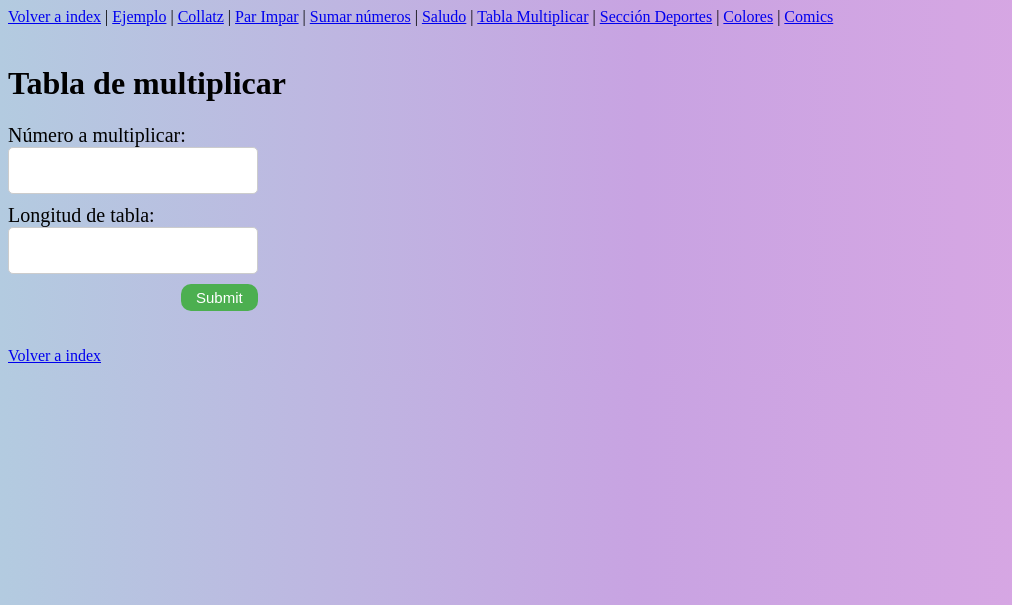
After one commit to PedroFabian43/django, a Django app: page /tabla/ in a window 1280 px wide. The commit adds this page. Shown: the top 605 px of the page, without its empty margins (0-1012 px from the left). Run offline with Django 5.2, Linux system fonts and the light colour scheme.

Commit message:
he creado tablas

```diff
--- /dev/null
+++ b/webinformacion/formularios/static/css/tablas.css
@@ -0,0 +1,78 @@
+.tableMulti {
+    text-align: center;
+    border-collapse: collapse;
+    width: 10%;
+    border: 2px solid black;
+    border-radius: 15px;
+    margin-bottom: 10px;
+}
+th, td {
+    border: 1px solid black;
+    padding: 5px;
+}
+.boton {
+    background-color: #4CAF50; /* verde */
+    color: white;
+    padding: 5px 15px;
+    border: none;           /* quitar borde por defecto */
+    border-radius: 10px;    /* redondear esquinas */
+    cursor: pointer;        /* cambia el cursor al pasar */
+    font-size: 15px;
+    margin-left: 173px;
+}
+.boton:hover {
+    background-color: #409644;  /* color al pasar el mouse */
+}
+.boton2 {
+    background-color: #4CAF50; /* verde */
+    color: white;
+    padding: 5px 15px;
+    border: none;           /* quitar borde por defecto */
+    border-radius: 10px;    /* redondear esquinas */
+    cursor: pointer;        /* cambia el cursor al pasar */
+    font-size: 15px;
+}
+.boton2:hover {
+    background-color: #409644;  /* color al pasar el mouse */
+}
+input {
+    font-size: 25px !important;          /* letra más grande */
+    padding: 8px 10px;        /* altura del input */
+    width: 250px;              /* ancho del input */
+    border-radius: 5px;        /* bordes redondeados */
+    border: 1px solid #ccc;    /* borde gris */
+    box-sizing: border-box;    /* importante para que padding no aumente ancho */
+    margin-bottom: 10px;
+}
+input::-webkit-outer-spin-button,
+input::-webkit-inner-spin-button {
+    -webkit-appearance: none;
+    margin: 0;
+}
+select {
+    font-size: 25px !important;          /* letra más grande */
+    padding: 8px 10px;        /* altura del input */
+    width: 250px;              /* ancho del input */
+    border-radius: 5px;        /* bordes redondeados */
+    border: 1px solid #ffffff;    /* borde gris */
+    box-sizing: border-box;    /* importante para que padding no aumente ancho */
+    margin-bottom: 10px;
+    outline: none;
+    box-shadow: none;
+    background-color: white;
+    -webkit-box-shadow: none;
+}
+option {
+    box-shadow: none;
+    background-color: white;
+}
+select option[disabled] {
+    color: gray;             /* color del placeholder */
+    background-color: white;  /* fondo del placeholder */
+}
+body {
+    background: linear-gradient(to right, #b3cbe0, #c8a3e2, #e0a9e4);
+}
+label {
+    font-size: 20px;
+}
--- a/webinformacion/formularios/templates/paginas/collatz.html
+++ b/webinformacion/formularios/templates/paginas/collatz.html
@@ -41,6 +41,7 @@
     </style>
 </head>
 <body>
+    {% include 'paginas/menu.html' %}
     <h1>Conjetura Collatz</h1>
     <p style="font-size: 20px;">
         La conjetura de Collatz, propuesta por Lothar Collatz en 1937. <br/>
--- a/webinformacion/formularios/templates/paginas/ejemplo.html
+++ b/webinformacion/formularios/templates/paginas/ejemplo.html
@@ -15,6 +15,7 @@
     </style>
 </head>
 <body>
+    {% include 'paginas/menu.html' %}
     <h1>Soy un ejemplo</h1>
     <a href="/">Volver a Index</a><br/>
     <form>
--- a/webinformacion/formularios/templates/paginas/index.html
+++ b/webinformacion/formularios/templates/paginas/index.html
@@ -6,6 +6,7 @@
     <title>Document</title>
 </head>
 <body>
+    {% include 'paginas/menu.html' %}
     <h1>Menú formularios</h1>
     <ul>
         <li>
@@ -23,6 +24,9 @@
         <li>
             <a href="/collatz">Ir a Conjetura de Collatz</a>
         </li>
+        <li>
+            <a href="/tabla">Ir a la tabla de multiplicar</a>
+        </li>
     </ul>
 </body>
 </html>
--- /dev/null
+++ b/webinformacion/formularios/templates/paginas/menu.html
@@ -0,0 +1,13 @@
+<div>
+    <a href="/">Volver a index</a> |
+    <a href="/ejemplo">Ejemplo</a> |
+    <a href="/collatz">Collatz</a> |
+    <a href="/parimpar">Par Impar</a> |
+    <a href="/sumar">Sumar números</a> |
+    <a href="/saludo">Saludo</a> |
+    <a href="/tabla">Tabla Multiplicar</a> |
+    <a href="/deportes">Sección Deportes</a> |
+    <a href="/colores">Colores</a> |
+    <a href="/comics">Comics</a>
+
+</div>
--- a/webinformacion/formularios/templates/paginas/parimpar.html
+++ b/webinformacion/formularios/templates/paginas/parimpar.html
@@ -9,6 +9,7 @@
     href = "{% static 'css/parimpar.css' %}">
 </head>
 <body>
+    {% include 'paginas/menu.html' %}
     <h1>Numeros Par o Impar</h1>
     <a href="/">Volver a index</a><br/>
     <form method="post">
--- a/webinformacion/formularios/templates/paginas/saludo.html
+++ b/webinformacion/formularios/templates/paginas/saludo.html
@@ -6,6 +6,7 @@
     <title>Document</title>
 </head>
 <body>
+    {% include 'paginas/menu.html' %}
     <h1>Saludando!!!</h1>
     <a href="/">Volver a index</a>
     <br>
--- a/webinformacion/formularios/templates/paginas/sumarnumeros.html
+++ b/webinformacion/formularios/templates/paginas/sumarnumeros.html
@@ -7,6 +7,7 @@
     <title>Document</title>
 </head>
 <body>
+    {% include 'paginas/menu.html' %}
     <h1>Sumando números</h1>
     <a href="/">Volver a Index</a><br>
     <form method="post">
--- /dev/null
+++ b/webinformacion/formularios/templates/paginas/tablas.html
@@ -0,0 +1,44 @@
+{% load static %}
+<!DOCTYPE html>
+<html lang="en">
+<head>
+    <meta charset="UTF-8">
+    <meta name="viewport" content="width=device-width, initial-scale=1.0">
+    <title>Tabla de Multoplicar</title>
+    <link rel="stylesheet" href="{% static 'css/tablas.css' %} ">
+</head>
+<body>
+    {% include 'paginas/menu.html' %}
+    <br>
+    <h1>Tabla de multiplicar</h1>
+    <form method="post">
+        {% csrf_token %}
+        <label>Número a multiplicar:</label><br> <input type="number" name="cajanumero" required/><br/>
+        <label>Longitud de tabla:</label> <br><input type="number" name="cajamulti" required/><br/>
+        <button class="boton">Submit</button><br>
+    </form><br>
+    {% if listanumeros %}
+        <table class="tableMulti">
+            <thead>
+                <tr>
+                    <th>OPERACION</th>
+                    <th>RESULTADO</th>
+                </tr>
+            </thead>
+            <tbody>
+                {% for num in listanumeros %}
+                    <tr>
+                        <td>{{num.operacion}} </td>
+                        <td>{{num.resultado}} </td>
+                    </tr>
+                {% endfor %}
+            </tbody>
+        </table>
+        <form>
+            <button class="boton" type="reset">Reset</button>
+        </form>
+    {% endif %}
+    <br>
+    <a href="/">Volver a index</a>
+</body>
+</html>
--- a/webinformacion/formularios/urls.py
+++ b/webinformacion/formularios/urls.py
@@ -11,5 +11,9 @@ urlpatterns = [
     path('saludo/', views.saludo, name='saludo'),
     path('sumar/', views.sumarnumeros, name='sumar'),
     path('parimpar/', views.Parimpar, name='parimpar'),
-    path('collatz/', views.Collatz, name='collatz')
+    path('collatz/', views.Collatz, name='collatz'),
+    path('tabla/', views.tablaMultiplicar, name='tabla'),
+    path('deportes/', views.deportes, name="deporte"),
+    path('colores/', views.colores, name="color"),
+    path('comics/', views.comics, name='comic'),
 ]
--- a/webinformacion/formularios/views.py
+++ b/webinformacion/formularios/views.py
@@ -72,3 +72,127 @@ def Collatz(request):
     else:
         #Sin datos
         return render(request, "paginas/collatz.html")
+
+def tablaMultiplicar(request):
+    if('cajanumero' in request.POST):
+        #Tenemos el dato cogido
+        listamultiplicacion = []
+        numero = int(request.POST['cajanumero'])
+        maximo = int(request.POST['cajamulti'])
+        for i in range(maximo):
+            i = i + 1
+            multi = numero * i
+            operacion = f"{numero} * {i}"
+            listamultiplicacion.append(
+                {
+                    "operacion":operacion,
+                    "resultado":multi,
+                }
+            )
+        informacion = {
+            "listanumeros":listamultiplicacion
+        }
+        return render(request, "paginas/tablas.html", informacion)
+    else:
+        return render(request, "paginas/tablas.html")
+
+def deportes(request):
+    listaDeportes = ["Futbol", "Petanca", "Curling", "Dardos", "Parchis", "Rana", "Voleyball", "Baloncesto"]
+    if('selectdeporte' in request.POST):
+        deporte = request.POST['selectdeporte']
+        informacion = {
+            "listadeportes": listaDeportes,
+            "deporte": deporte
+        }
+        return render(request, "paginas/deportes.html", informacion)
+    else:
+        informacion = {
+            "listadeportes": listaDeportes
+        }
+        return render(request, "paginas/deportes.html", informacion)
+
+def colores(request):
+    listaColores = [
+        {
+            "color":"Rojo",
+            "valor":"red"
+        },
+        {
+            "color":"Verde",
+            "valor":"green"
+        },
+        {
+            "color":"Azul",
+            "valor":"blue"
+        },
+        {
+            "color":"Amarillo",
+            "valor":"yellow"
+        },
+        {
+            "color":"Morado",
+            "valor":"purple"
+        },
+        {
+            "color":"Rosa",
+            "valor":"pink"
+        },
+        {
+            "color":"Gris",
+            "valor":"grey"
+        },
+    ]
+    if('selectcolor' in request.POST):
+        color = request.POST['selectcolor']
+        informacion = {
+            "listacolores":listaColores,
+            "color":color
+        }
+        return render(request, "paginas/colores.html", informacion)
+    else:
+        informacion = {
+            "listacolores": listaColores
+        }
+        return render(request, "paginas/colores.html", informacion)
+
+def comics(request):
+    listaComics = [
+        {
+            "index": 0,
+            "titulo": "Spiderman",
+            "imagen": "https://elcoleccionistacomics.com/60266-medium_default/spiderman-de-todd-mcfarlane-vol1-de-6.jpg"
+        },
+        {
+            "index": 1,
+            "titulo": "Spawn",
+            "imagen": "https://m.media-amazon.com/images/I/91hZO1pjAoL._AC_UF1000,1000_QL80_.jpg"
+        },
+        {
+            "index": 2,
+            "titulo": "Wolverine",
+            "imagen": "https://www.kamekame.es/53918-large_default/marvel-omnibus-dinastia-de-x-potencias-de-x-comic.jpg"
+        },
+        {
+            "index": 3,
+            "titulo": "Wolverine",
+            "imagen": "https://www.kamekame.es/53918-large_default/marvel-omnibus-dinastia-de-x-potencias-de-x-comic.jpg"
+        },
+        {
+            "index": 4,
+            "titulo": "Asterix y Obelix",
+            "imagen": "https://comicsbarcelona.com/wp-content/uploads/2015/11/127913-Asterix-2.-La-Hoz-de-Oro.jpg"
+        }
+    ]
+    if ('selectcomic' in request.POST):
+        indice = int(request.POST['selectcomic'])
+        comic = listaComics[indice]
+        informacion = {
+            "listacomics":listaComics,
+            "comic":comic
+        }
+        return render(request, "paginas/comics.html", informacion)
+    else:
+        informacion = {
+            "listacomics":listaComics,
+        }
+        return render(request, "paginas/comics.html", informacion)
```
Also changed, not shown: webinformacion/formularios/templates/paginas/colores.html (added, +34 -0 lines), webinformacion/formularios/templates/paginas/comics.html (added, +28 -0 lines), webinformacion/formularios/templates/paginas/deportes.html (added, +37 -0 lines), webinformacion/formularios/static/css/comics.css (added).
